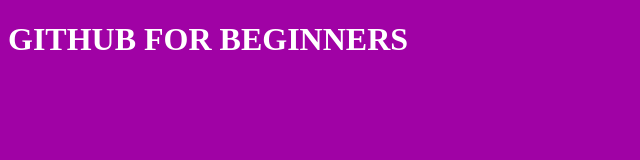
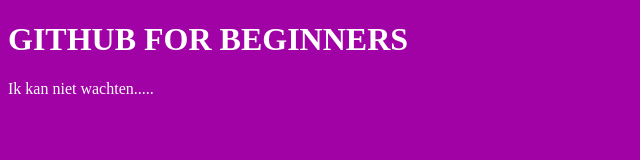
Before and after one commit to ZicoRazzi/github-for-beginners, a plain HTML site: page index.html in a window 1280 px wide. Shown: the whole page, without its empty margins (0-640 px from the left). Drawn offline with Linux system fonts and the light colour scheme.

Commit message:
Update index.html
new p text

```diff
--- a/index.html
+++ b/index.html
@@ -9,6 +9,7 @@
 </head>
 <body>
   <h1>GITHUB FOR BEGINNERS</h1>
+  <p>Ik kan niet wachten.....</p>
 
 </body>
 </html>
```
